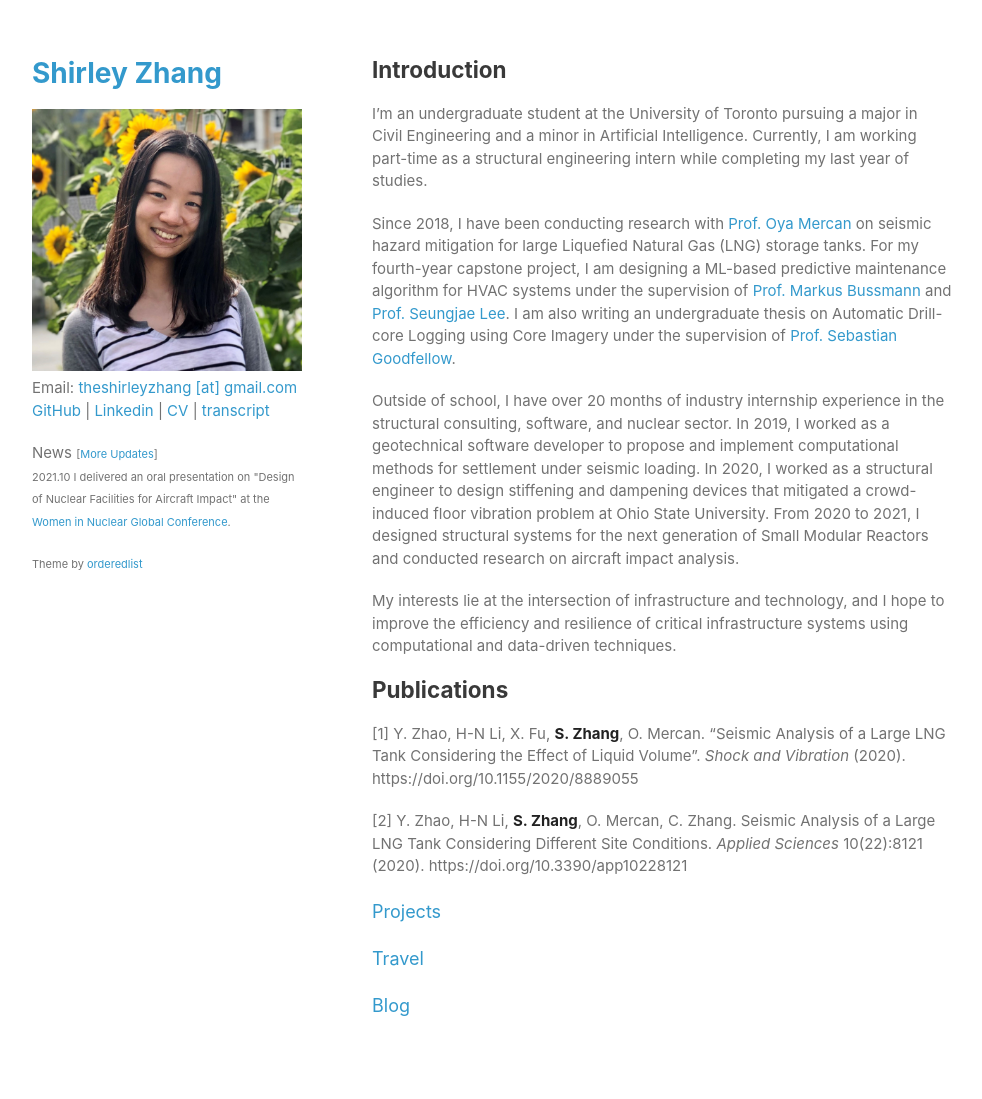
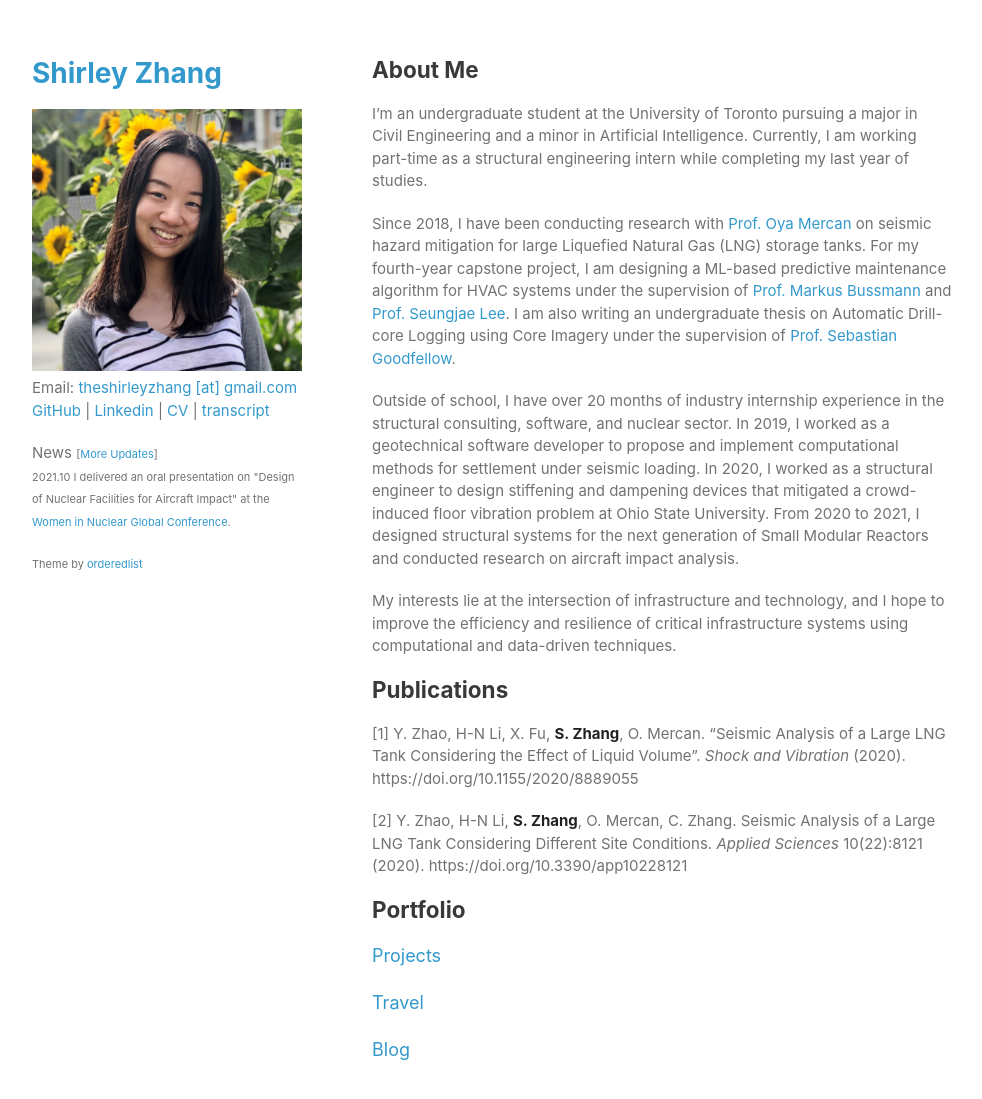
Before and after one commit to shirleyzhang2/shirleyzhang2.github.io, a Jekyll site: the page built from index.md, in a window 1280 px wide and 1133 px high. Shown: the top 1099 px of the window, without its empty margins (148-1130 px from the left). Built offline with Jekyll 4.4.1, drawn with Linux system fonts in a browser that asks for light colours.

Commit message:
Update index.md

```diff
--- a/index.md
+++ b/index.md
@@ -1,7 +1,7 @@
 ---
 layout: default
 ---
-## Introduction
+## About Me
 
 I'm an undergraduate student at the University of Toronto pursuing a major in Civil Engineering and a minor in Artificial Intelligence. Currently, I am working part-time as a structural engineering intern while completing my last year of studies.
 
@@ -12,9 +12,12 @@ Outside of school, I have over 20 months of industry internship experience in th
 My interests lie at the intersection of infrastructure and technology, and I hope to improve the efficiency and resilience of critical infrastructure systems using computational and data-driven techniques.
 
 ## Publications
+
 [1] Y. Zhao, H-N Li, X. Fu, **S. Zhang**, O. Mercan. "Seismic Analysis of a Large LNG Tank Considering the Effect of Liquid Volume". *Shock and Vibration* (2020). https://doi.org/10.1155/2020/8889055
 
 [2] Y. Zhao, H-N Li, **S. Zhang**, O. Mercan, C. Zhang. Seismic Analysis of a Large LNG Tank Considering Different Site Conditions. *Applied Sciences* 10(22):8121 (2020). https://doi.org/10.3390/app10228121
+
+## Portfolio
 
 <span style="font-size:18px;">[Projects](./projects.html)</span>
 
```
